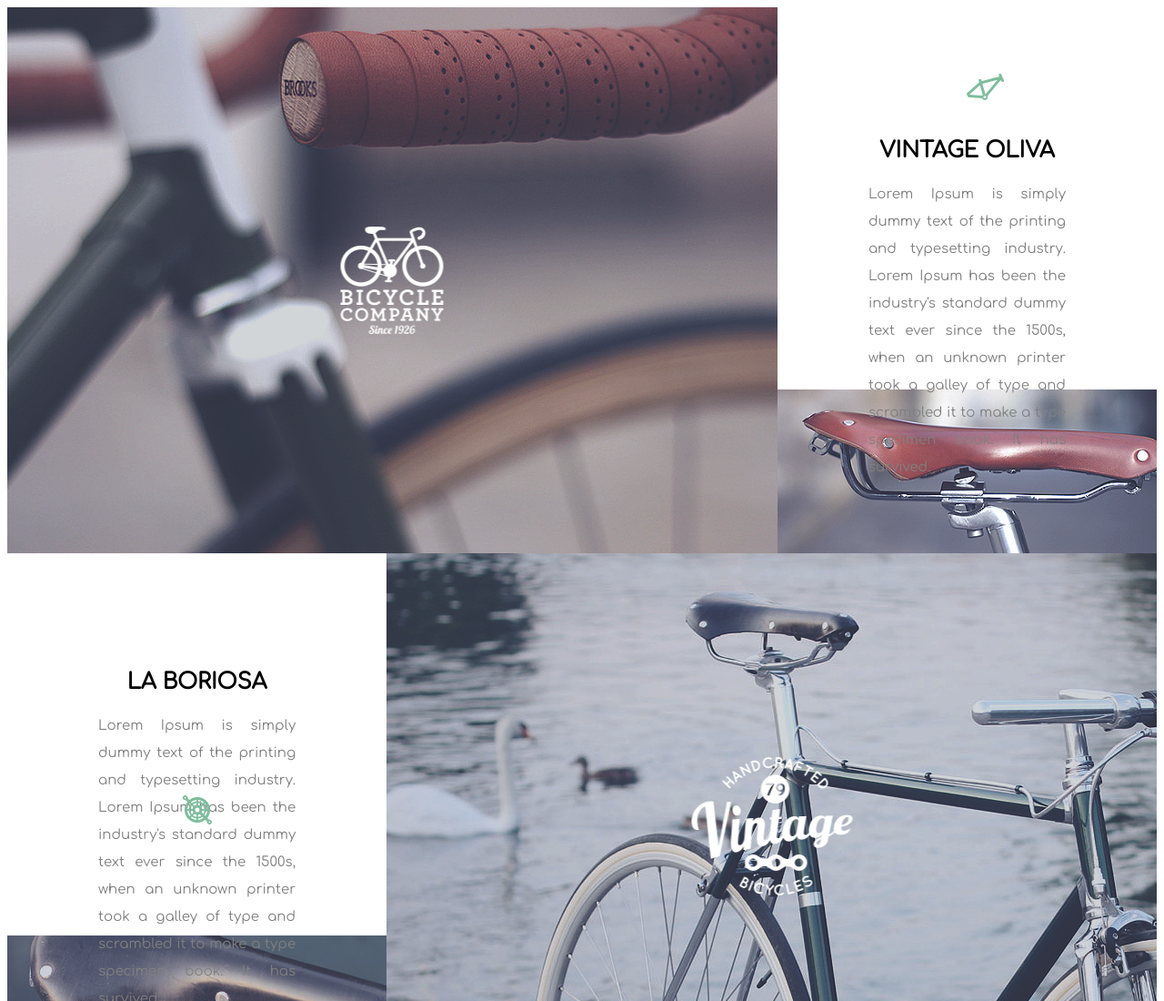
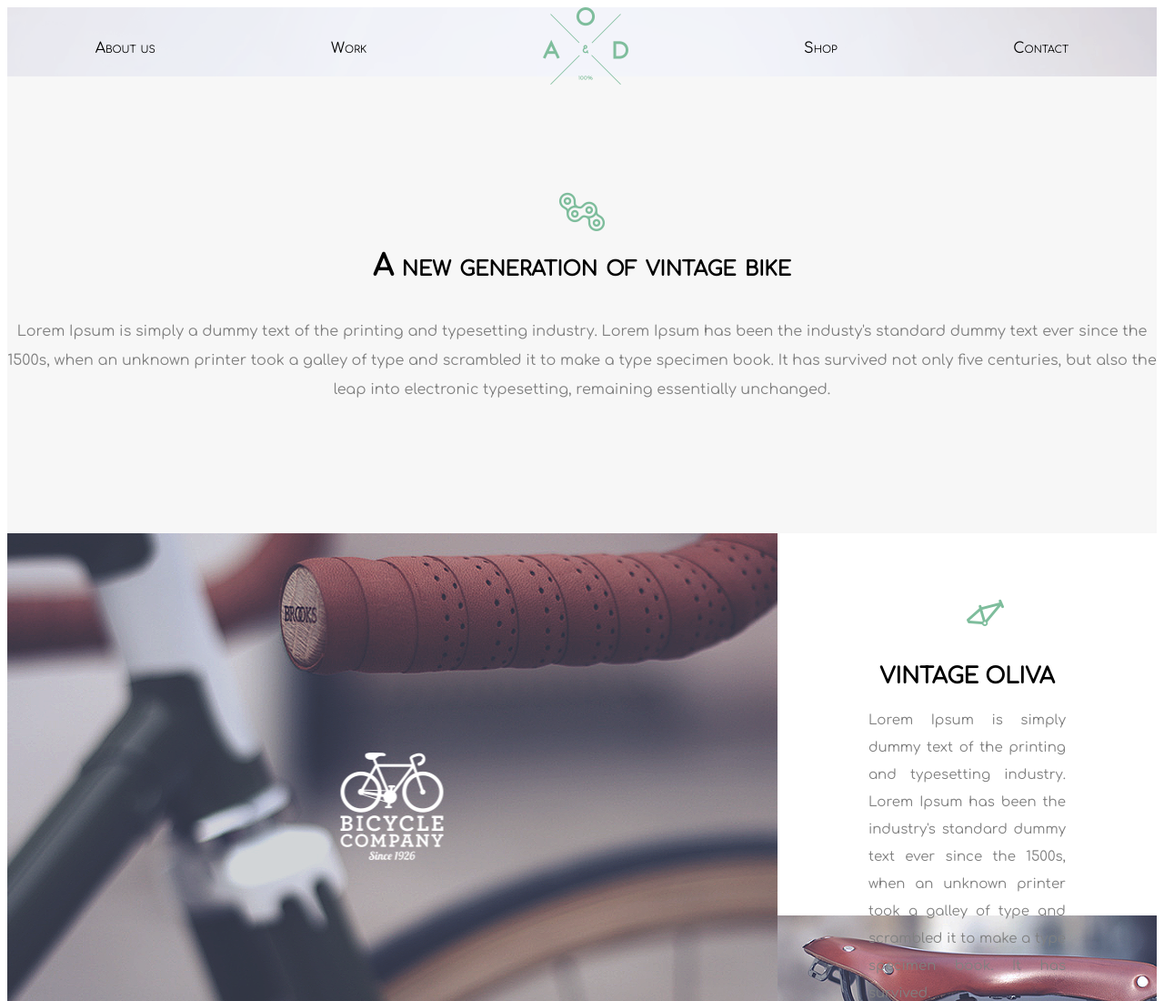
Before and after one commit to aZlateski/Firstborn, a website: page index.html in a window 1280 px wide. Shown: the top 1100 px of the page at 91% size. Drawn offline with Linux system fonts and the light colour scheme.

Commit message:
first commit

```diff
--- a/index.html
+++ b/index.html
@@ -9,6 +9,25 @@
     <title>Static Template</title>
   </head>
   <body>
+
+    <nav class="navigation">
+	    <a class="navtext" href=aboutus.html>About us</a>
+	    <a class="navtext" href=work.html>Work</a>
+	    <a href=./index.html><img src="img/Logo.png"></a>
+      <a class="navtext" href=shop.html>Shop</a>
+	    <a class="navtext" href=contact.html>Contact</a>
+</nav>
+
+  	<div>
+    <!--  <img class="fullwidth" src="img/Layer7.png" alt="Picture of a bike handle"> -->
+    </div>
+    <div class="firsttext">
+  		<img class="icon" src="img/Icon.png">
+      <h1>A new generation of vintage bike</h1>
+      <p class="center">Lorem Ipsum is simply a dummy text of the printing and typesetting industry. Lorem Ipsum has been the industy's standard dummy text ever since the 1500s, when an unknown printer took a galley of type and scrambled it to make a type specimen book. It has survived not only five centuries, but also the leap into electronic typesetting, remaining essentially unchanged.</p>
+    </div>
+
+
     <div class="row">
      <div class="column left" style="background-color:#aaa;">
       <img src="img/Logo1.png">
--- a/style.css
+++ b/style.css
@@ -1,3 +1,47 @@
+.fullwidth{
+  width: 100%;
+  margin: 0%;
+}
+
+.firsttext{
+  background-color: rgb(247, 247, 247);
+  margin-top: -1%;
+  padding-top: 10%;
+  padding-bottom: 10%;
+  font-family: "Comfortaa", cursive;
+  display: flex;
+  flex-direction: column;
+  align-items: center;
+  justify-content: flex-end;
+}
+
+h1{
+  font-variant: small-caps;
+  text-align: center;
+}
+
+.center {
+  text-align: center;
+  color: grey;
+  line-height: 200%;
+}
+
+.navigation{
+  display: flex;
+  justify-content: space-around;
+  align-items: center;
+  background-image: url("img/layer7.png");
+  background-repeat: no-repeat;
+  background-size: cover;
+}
+
+.navtext{
+  font-family: "Comfortaa", cursive;
+  font-variant: small-caps;
+  text-decoration: none;
+  color: black;
+}
+
 * {
   box-sizing: border-box;
 }
--- /dev/null
+++ b/styles.css
@@ -0,0 +1,17 @@
+.fullwidth{
+  width: 100%
+}
+h1{
+  font-variant: small-caps;
+  font-family: sans-serif;
+}
+.firsttext{
+  display: flex;
+  justify-content: center;
+}
+
+.navigation{
+  display: flex;
+  flex-direction: row;
+  align-content: center;
+}
```
Also changed, not shown: firstborn.html (added, +31 -0 lines), img/Icon.png (added), img/Layer7.png (added), img/Logo.png (added).
